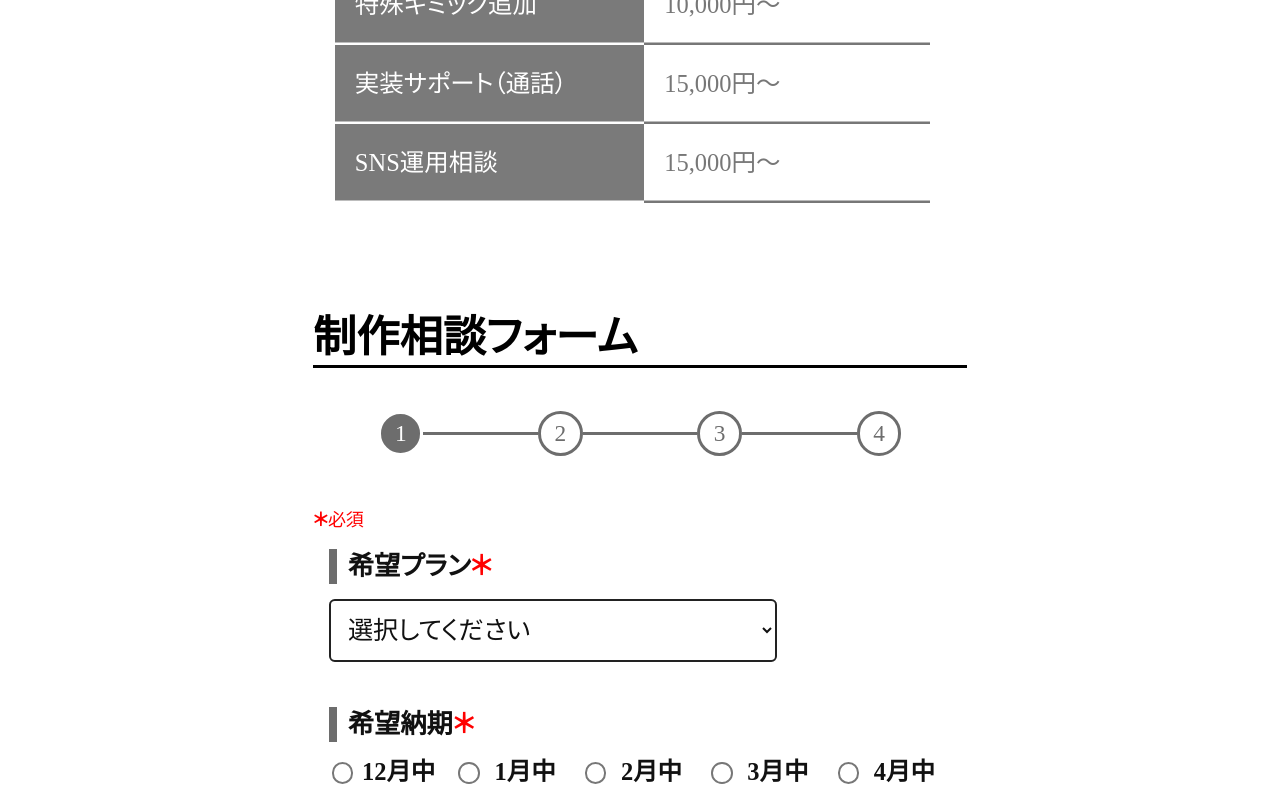
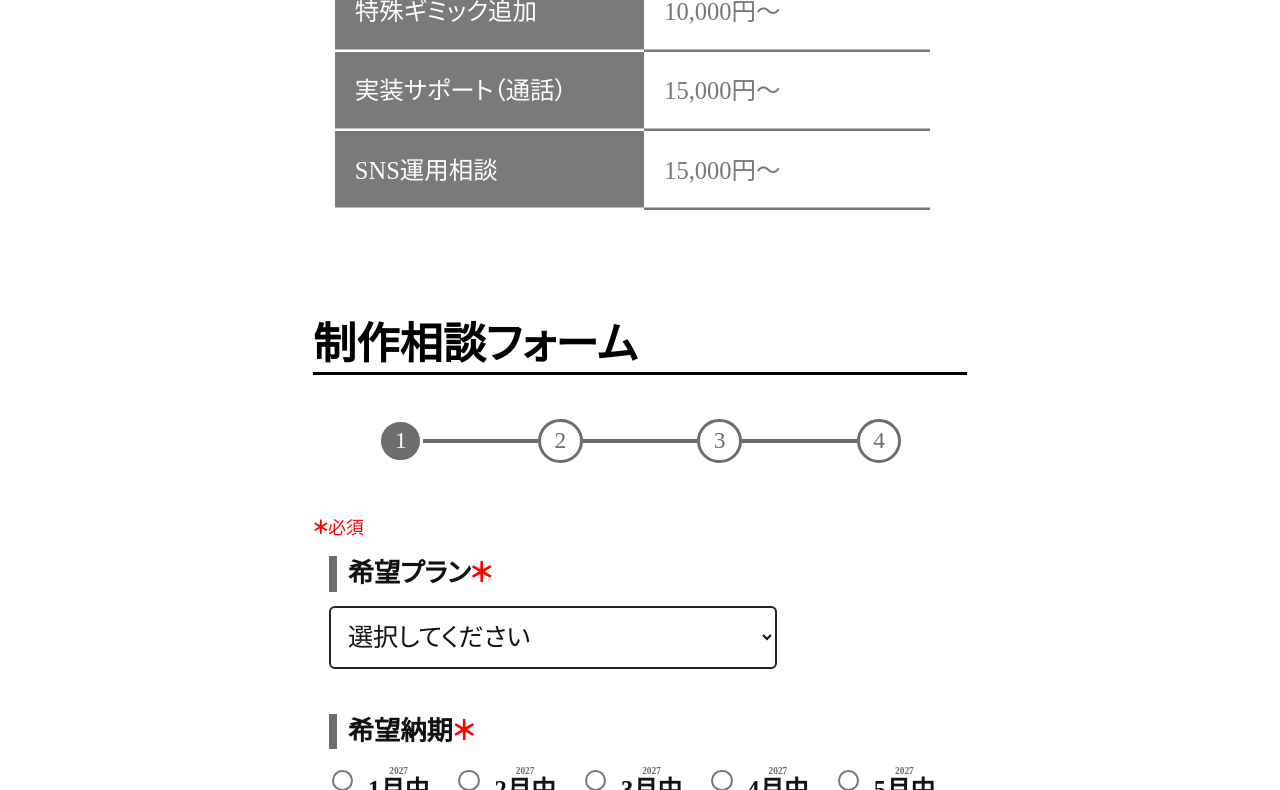
Before and after one commit to kotourara/kotonoura-web, a website: page site/order.html in a window 1280 px wide. Shown: the part 2010-2800 px from the top of the page. Drawn offline with Linux system fonts and the light colour scheme; a web font is replaced by a local one.

Commit message:
Update order inquiry flow

```diff
--- a/site/css/order.css
+++ b/site/css/order.css
@@ -51,9 +51,20 @@
     text-align: center;
 }
 
+.condition-item__year {
+    display: block;
+    margin: 0 0 0.3cqw;
+    font-size: 2cqw;
+    font-weight: 650;
+    line-height: 1;
+    white-space: nowrap;
+    opacity: 0.62;
+}
+
 .condition-item__month {
+    display: block;
     margin: 0 0 -1cqw;
-    font-size: 4.5cqw;
+    font-size: 3.2cqw;
     font-weight: 750;
     line-height: 1;
     white-space: nowrap;
@@ -2192,6 +2203,11 @@
     text-align: center;
 }
 
+.deadline-choice .condition-item__year {
+    margin-bottom: 0.25cqw;
+    font-size: 1.3cqw;
+}
+
 .deadline-choice .condition-item__month {
     font-size: 3.4cqw;
 }
--- a/site/js/order-availability-data.js
+++ b/site/js/order-availability-data.js
@@ -50,7 +50,7 @@
         displayCount: 5,
         leadTimeDelay: Object.freeze({
             startDate: "2026-09-17",
-            months: 2
+            months: 3
         }),
         fallbackStatus: "open",
 
--- a/site/js/order.js
+++ b/site/js/order.js
@@ -612,11 +612,12 @@
     }
 
     function renderConditions(planId = "") {
-        refs.conditionList.innerHTML = getDisplayedAvailability(planId).map(({ month, statusKey }) => {
+        refs.conditionList.innerHTML = getDisplayedAvailability(planId).map(({ year, month, statusKey }) => {
             const status = STATUS_DATA[statusKey];
 
             return `
                 <article class="condition-item">
+                    <p class="condition-item__year">${year}</p>
                     <p class="condition-item__month">${month}月中</p>
                     <img class="condition-item__image" src="${status.src}" alt="${status.label}">
                 </article>
@@ -1966,6 +1967,7 @@
                 <label class="deadline-choice">
                     <input type="radio" name="希望納期" value="${value}" data-availability-status="${statusKey}" required>
                     <span class="deadline-choice__body">
+                        <span class="condition-item__year">${year}</span>
                         <span class="condition-item__month">${month}月中</span>
                         <img class="condition-item__image" src="${status.src}" alt="${status.label}">
                     </span>
```
